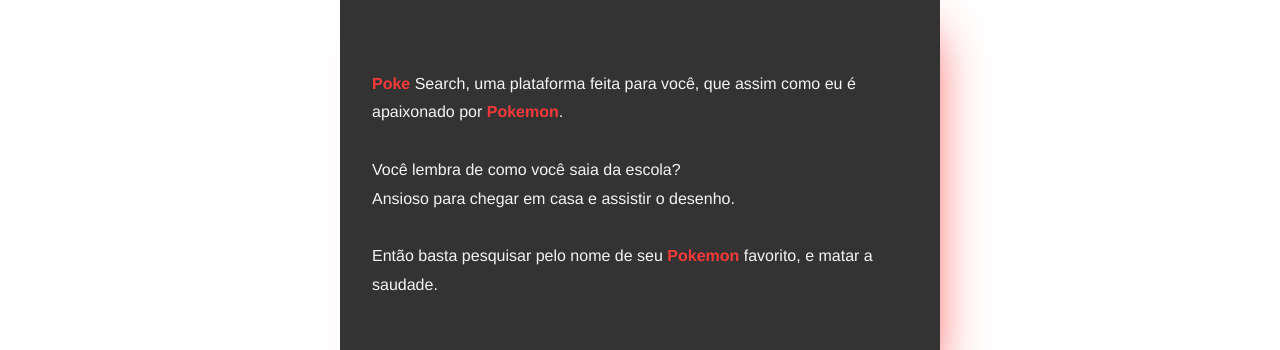
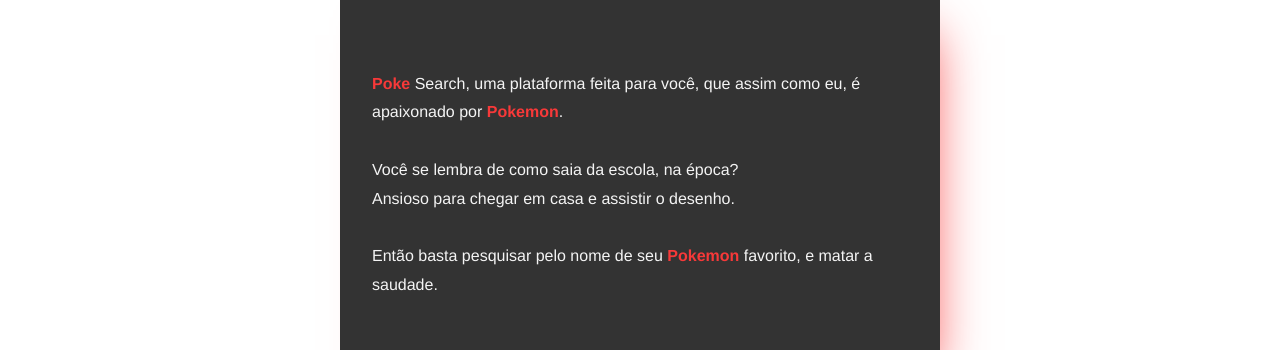
Before and after one commit to MuriloPrudencio/PokeSearch, a plain HTML site: page sobre.html in a window 1280 px wide. Shown: the part 310-660 px from the top of the page. Drawn offline with Linux system fonts and the light colour scheme.

Commit message:
Ajustando as telas

```diff
--- a/css/main.css
+++ b/css/main.css
@@ -60,7 +60,7 @@
   display: flex;
   align-items: center;
   flex-direction: column;
-  min-height: 100vh;
+  min-height: 90vh;
   height: 100%;
   color: #f4f4f4;
   margin-bottom: 3rem;
--- a/js/sobre/content.js
+++ b/js/sobre/content.js
@@ -6,8 +6,8 @@
   const content = document.createElement("p");
   content.setAttribute("class", "content");
 
-  content.innerHTML = `<b>Poke</b> Search, uma plataforma feita para você, que assim como eu é apaixonado por <b>Pokemon</b>. </br></br>
-    Você lembra de como você saia da escola? </br>
+  content.innerHTML = `<b>Poke</b> Search, uma plataforma feita para você, que assim como eu, é apaixonado por <b>Pokemon</b>. </br></br>
+    Você se lembra de como saia da escola, na época? </br>
     Ansioso para chegar em casa e assistir o desenho.</br></br>
     <p>Então basta pesquisar pelo nome de seu <b>Pokemon</b> favorito, e matar a saudade.</p>
   `;
```
